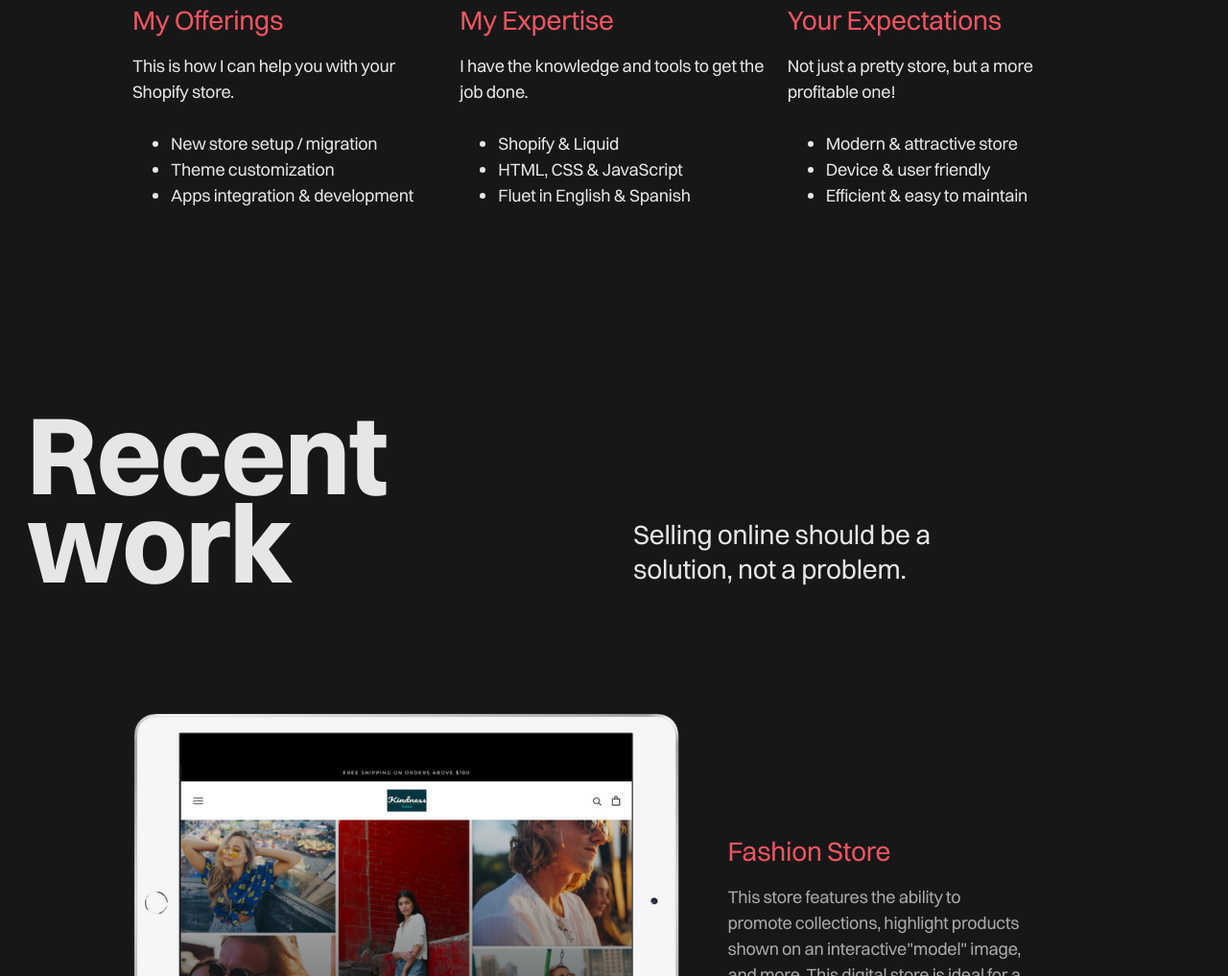
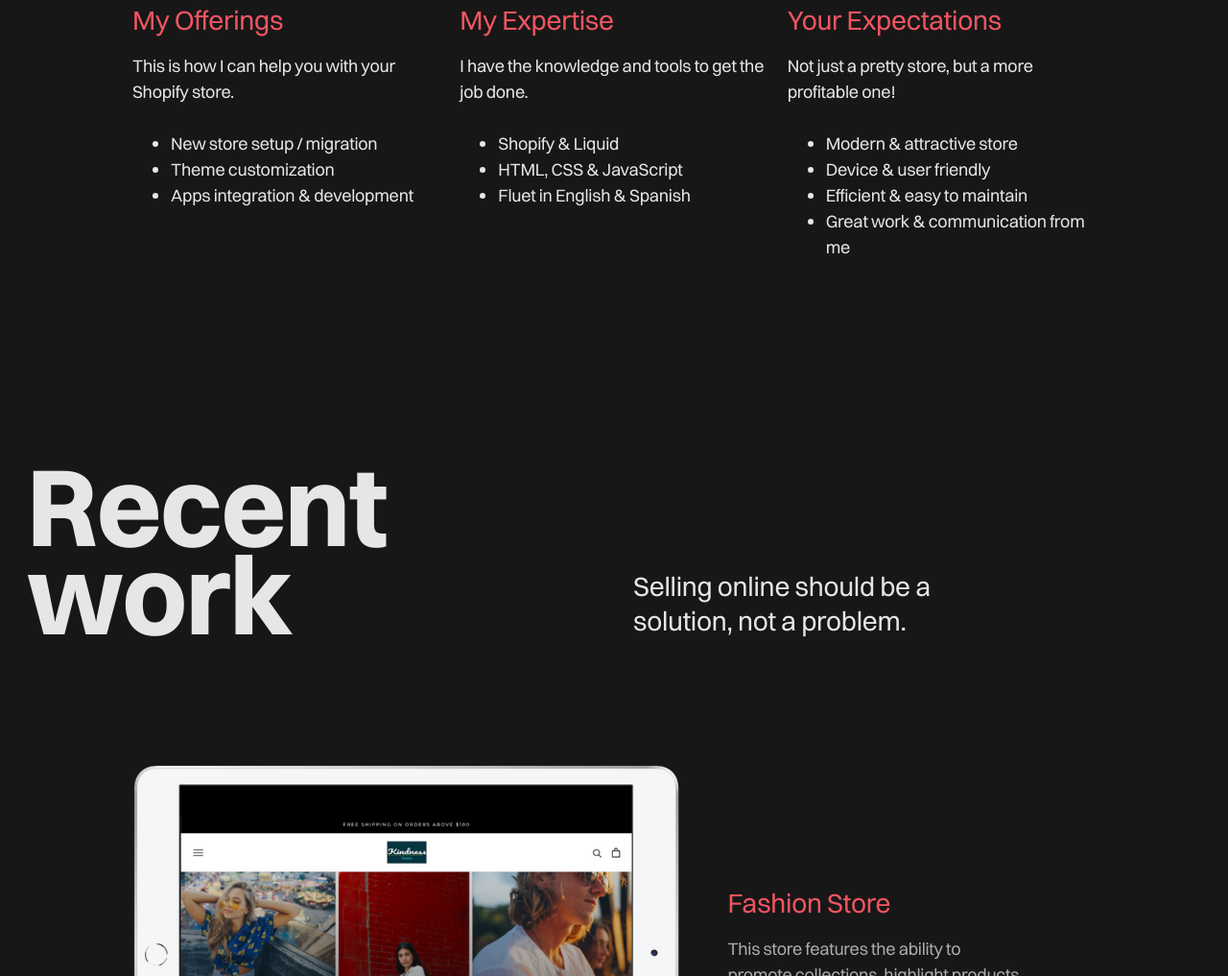
Before and after one commit to blancahc/blancadev, a plain HTML site: page index.html in a window 1280 px wide. Shown: the part 2971-3988 px from the top of the page at 96% size. Drawn offline with nearby package versions, Linux system fonts and the light colour scheme; a script that the page names is missing.

Commit message:
added expectation

```diff
--- a/index.html
+++ b/index.html
@@ -91,6 +91,7 @@
             <li>Modern &amp; attractive store</li>
             <li>Device &amp; user friendly</li>
             <li>Efficient &amp; easy to maintain</li>
+            <li>Great work &amp; communication from me</li>
           </ul>
         </div>
       </div>
```
